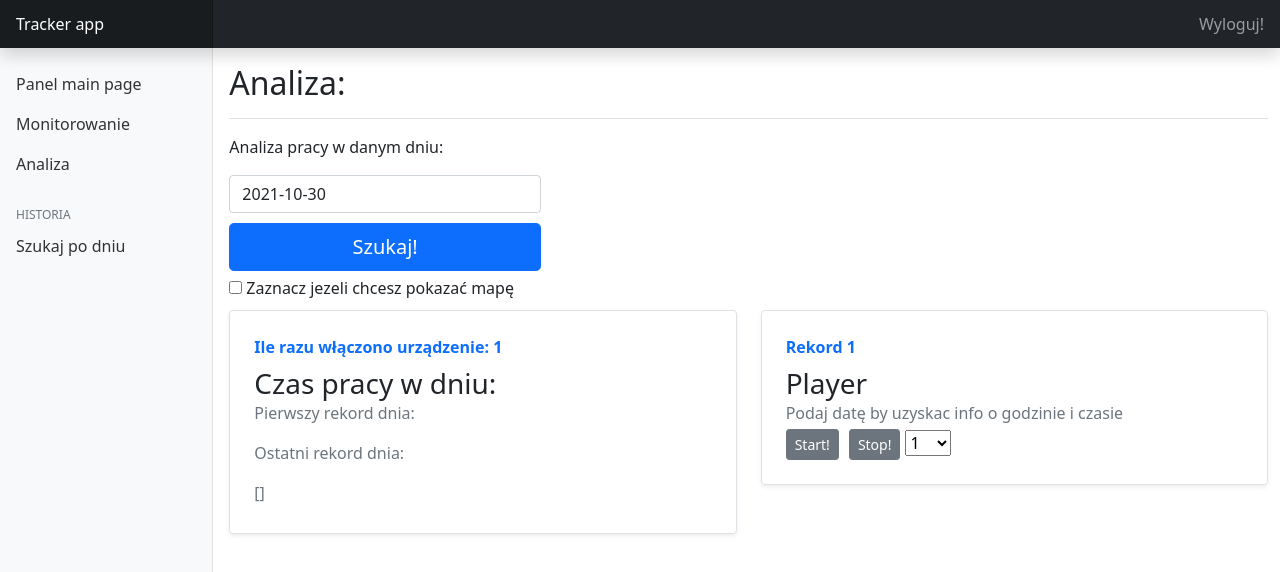
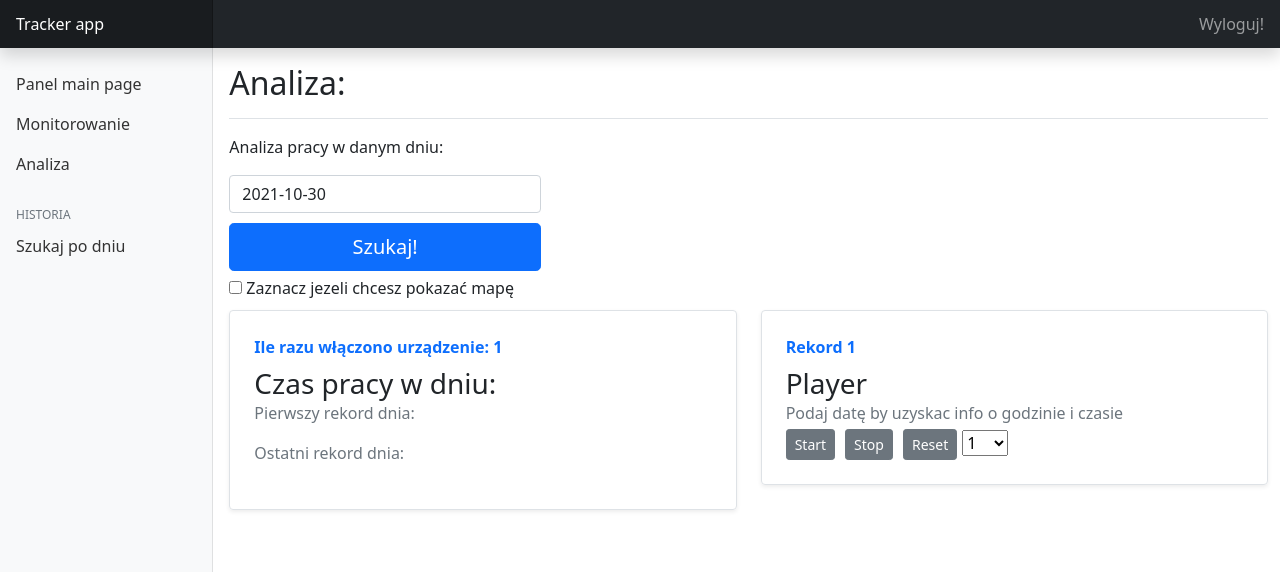
Before and after one commit to olekczubiak/simple-tracker, a Vue app in the folder simple-tracker/frontend/: page /panel/analysis in a window 1280 px wide. Shown: the top 572 px of the page. Built offline with nearby package versions, Linux system fonts and the light colour scheme.

Commit message:
delete waypoints

```diff
--- a/simple-tracker/frontend/src/components/AnalizeTime.vue
+++ b/simple-tracker/frontend/src/components/AnalizeTime.vue
@@ -30,7 +30,6 @@
                     <div class="mb-1 text-muted">
                         <p> Pierwszy rekord dnia: <b>{{firstDayRecord}}</b></p>
                         <p> Ostatni rekord dnia: <b>{{lastDayRecord}}</b></p>
-                        {{myWaypoints}}
                         <div v-if="checked==true" id="all-map-content"></div>
                     </div>
 
@@ -56,9 +55,10 @@
                         {{toPlayer}}
                     </div>
                     <p class="card-text mb-auto">
-                        <button @click="getPlayer" class="btn btn-secondary btn-sm" id="start-button">Start!</button>
-                        <button @click="stopPlayer" class="btn btn-secondary btn-sm" id="stop-button">Stop!</button>
-                        <select v-model="selectedSpeed" style="width:10%;"> -->
+                        <button @click="getPlayer" class="btn btn-secondary btn-sm" id="start-button">Start</button>
+                        <button @click="stopPlayer" class="btn btn-secondary btn-sm" id="stop-button">Stop</button>
+                        <button @click="resetPlayer" class="btn btn-secondary btn-sm" id="reset-button">Reset</button>
+                        <select v-model="selectedSpeed" style="width:10%;">
                             <option v-for="element in playerSpeed" v-bind:key="element" :selected="playerSpeed === element">{{ element }}</option>
                         </select>
 
@@ -92,13 +92,14 @@ export default {
             selectedSpeed: 1,
             routeSrc: "",
             checked: false,
-            myWaypoints: [],
 
         }
     },
 
     methods: {
         getListOfPoz() {
+            this.listWithTime = [];
+            this.listWithPoz = [];
             const myToken = localStorage.getItem('user-token');
             const myLink = "https://tracker.toadres.pl/api/list/day?day=" + this.myData;
 
@@ -116,12 +117,6 @@ export default {
                         const element = data[index];
                         this.listWithTime.push(element.time);
                         this.listWithPoz.push(element.latitude + "," + element.longitude);
-
-
-                        const myValueOfWaypoints = 60
-                        if (index % myValueOfWaypoints == 0){
-                            this.myWaypoints.push(element.latitude + "," + element.longitude);
-                        }
                     }
 
                     const date1 = new Date( this.myData + " " + data[0].time);
@@ -136,16 +131,7 @@ export default {
                     this.firstDayRecord = "Godzina: " + data[0].time + " latitude: " + data[0].latitude + " longitude: " + data[0].longitude;
                     this.lastDayRecord = "Godzina: " + data.slice(-1)[0].time + " latitude: " + data.slice(-1)[0].latitude + " longitude: " + data.slice(-1)[0].longitude;
 
-
-                    console.log(this.myWaypoints.length)
-
-                    var waypointsToShowOnMap = "";
-                    this.myWaypoints.forEach(element => {
-                                            data = element + "|"
-                                            waypointsToShowOnMap += data
-                                        });
-                    // console.log(waypointsToShowOnMap.substring(0, waypointsToShowOnMap.length - 1))
-                    const map = "//www.google.com/maps/embed/v1/directions?origin=" + data[0].latitude + "," + data[0].longitude + "&destination=" + data.slice(-1)[0].latitude + "," + data.slice(-1)[0].longitude + "&waypoints=" + waypointsToShowOnMap.substring(0, waypointsToShowOnMap.length - 1) + "&key=AIzaSyCFcWFS_zSfHFCh5HV7qIwFrx_uwrfV5Kk";
+                    const map = "//www.google.com/maps/embed/v1/directions?origin=" + data[0].latitude + "," + data[0].longitude + "&destination=" + data.slice(-1)[0].latitude + "," + data.slice(-1)[0].longitude + "&key=AIzaSyCFcWFS_zSfHFCh5HV7qIwFrx_uwrfV5Kk";
                     const mapIframe = "<iframe width=\"600\" height=\"450\" style=\"border:0\" allowfullscreen src=" + map + ">";
                     document.getElementById("all-map-content").innerHTML = mapIframe;
                     });
@@ -156,7 +142,6 @@ export default {
             } else {
 
                 this.toPlayer = "";
-
                 this.listWithTime.forEach((element,i) => {
                                 this.timer1 = setTimeout(
                                     function(){
@@ -165,7 +150,6 @@ export default {
                                         document.getElementById("time-content").innerHTML = data;
                                     }
                                 , i * 1200 * (1/this.selectedSpeed) );
-                                console.log(this.selectedSpeed);
                 });
                 this.listWithPoz.forEach((element,i) => {
                                 this.timer2 = setTimeout(
@@ -182,13 +166,16 @@ export default {
             }
 
         },
-        stopPlayer() {
+        resetPlayer() {
             this.toPlayer = "Przerwałeś odtwarzać, kliknij START!!";
             for (let index = 0; index < this.timer2; index++) {
                 clearTimeout(index);
             }
             // document.getElementById("time-content").innerHTML = "";
             // document.getElementById("poz-content").innerHTML = "";
+        },
+        stopPlayer() {
+            this.toPlayer = "Zastopowałeś odtwarzanie, kliknij START!!";
         }
     }
 }
@@ -211,6 +198,10 @@ export default {
     margin-left: 5px;
     margin-right: 5px;
 }
+#reset-button {
+    margin-left: 5px;
+    margin-right: 5px;
+}
 #label-for-checkbox-to-show-map {
     margin-top: 5px;
     margin-left: 4px;
```
